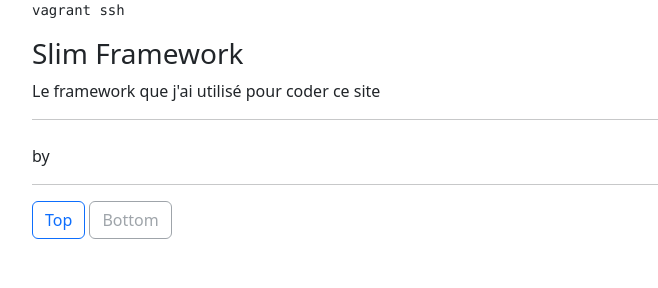
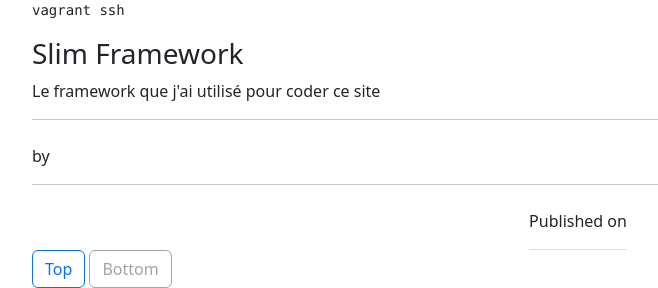
Before and after one commit to FLXwkg/GescoBlog, a PHP site: page /templates/view.html in a window 1280 px wide. Shown: the part 551-839 px from the top of the page, without its empty margins (62-720 px from the left). Before the commit the page ends 790 px from the top, so only its background shows below. Run offline with PHP 8.4, Linux system fonts and the light colour scheme.

Commit message:
:art: : Mise en place des commentaires + localhost

```diff
--- a/app/dependencies.php
+++ b/app/dependencies.php
@@ -31,7 +31,7 @@
 
     $containerBuilder->addDefinitions([
         'db' => function (ContainerInterface $container) {
-            $host = 'dev.local';
+            $host = 'localhost';
             $dbname = 'homestead';
             $username = 'homestead';
             $password = 'secret';
--- a/templates/view.html
+++ b/templates/view.html
@@ -32,7 +32,7 @@
             <main role="main" class="container">
                 <div class="row">
                     <h1 class="pb-3 mb-4 font-italic border-bottom ">
-                        <?php echo $categorie[0]['nom_categorie'] ?>
+                        <?= $categorie[0]['nom_categorie'] ?>
 
                     </h1>
                     <div class="blog-post">
@@ -52,20 +52,25 @@
                             <p>Le framework que j'ai utilisé pour coder ce site</p>
                         <hr>
                     </div>
+
                     <?php foreach ($article as $article): ?>
                     <div class="blog-section">
                         <div class="blog-post">
-                            <h2 class="blog-post-title"><?php echo $article['titre_article']; ?></h2>
-                            <p class="blog-post-meta"><?php echo $article['date_modification_article']; ?> by <a href="#"><?php echo $article['auteur_article']; ?></a></p>
+                            <h2 class="blog-post-title"><?= $article['titre_article']; ?></h2>
+                            <p class="blog-post-meta"><?= $article['date_modification_article']; ?> by <a href="#"><?php echo $article['auteur_article']; ?></a></p>
 
-                            <p><?php echo $article['texte_article']; ?></p>
-                        </div>
-                        <?php foreach ($commentaire as $commentaire): ?>
-                        <div class="blog-commentaries">
-                            <h4><?php echo $commentaire['titre_article']; ?></h4>
+                            <p><?= $article['texte_article']; ?></p>
                         </div>
                         <hr>
-                        <?php endforeach; ?>
+                        <div class="blog-commentaries d-flex justify-content-evenly">
+                            <?php foreach ($commentaire as $commentaire): ?>
+                            <div class="blog-commentary border-bottom">
+                                <h5><?= $commentaire['auteur_commentaire']; ?></h5>
+                                <p class="blog-commentaries-meta">Published on <?= $commentaire['date_commentaire'];?></p>
+                                <p><?= $commentaire['texte_commentaire'];?></p>
+                            </div>
+                            <?php endforeach; ?>
+                        </div>
                     </div>
                     <?php endforeach; ?>
 
```
Also changed, not shown: app/routes.php (+3 -6 lines).
